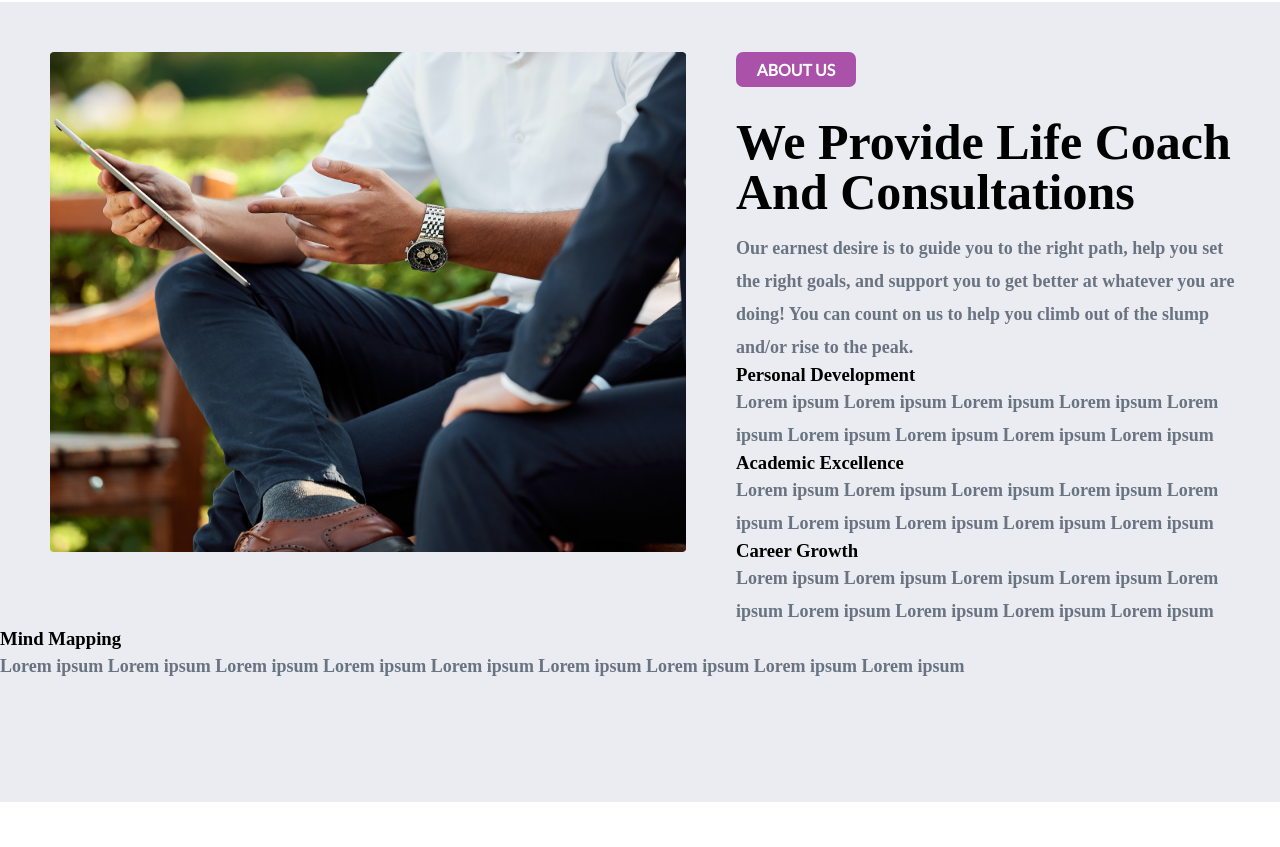
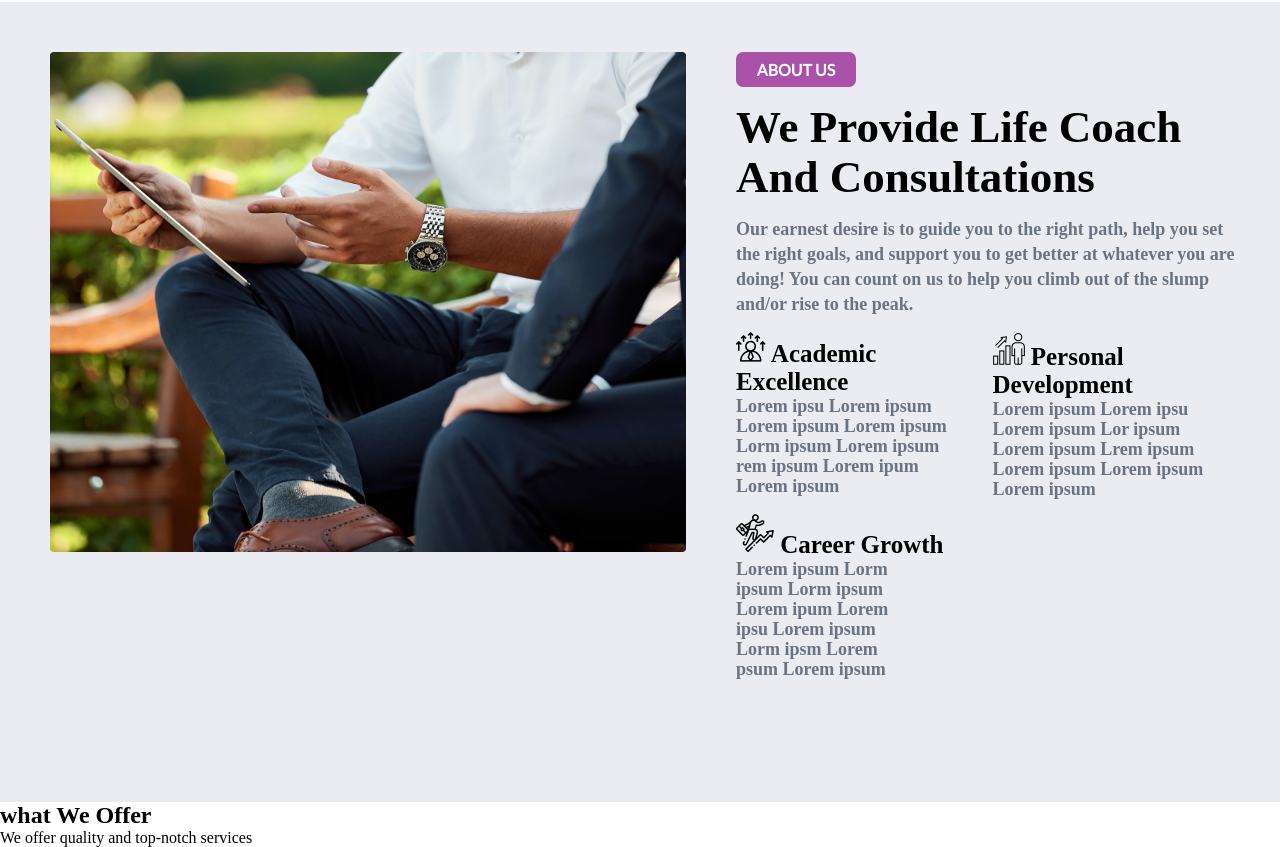
Before and after one commit to emeeks94/Colegio_Project, a plain HTML site: page index.html in a window 1280 px wide. Shown: the part 798-1645 px from the top of the page. Before the commit the page ends 1600 px from the top, so only its background shows below. Drawn offline with Linux system fonts and the light colour scheme; a web font is replaced by a local one.

Commit message:
Images added to the Home tab

```diff
--- a/index.html
+++ b/index.html
@@ -48,10 +48,10 @@
             </button>
           </div>
           <div class="column2">
-            <img class="images img1" src="Images/qatar1.webp" alt="man" />
-            <img class="images img2" src="Images/qatar3.jpg" alt="bricks" />
-            <img class="images img1" src="Images/qatar3.jpg" alt="lady" />
-            <img class="images img4" src="Images/qatar4.jpg" alt="runman" />
+            <img class="images img1" src="Images/Rectangle 2602.png" alt="man" />
+            <img class="images img2" src="Images/Rectangle 2603.png" alt="bricks" />
+            <img class="images img1" src="Images/Rectangle 2604.png" alt="lady" />
+            <img class="images img4" src="Images/Rectangle 2605.png" alt="runman" />
           </div>
         </div>
       </div>
@@ -62,23 +62,34 @@
             <img class="img" src="Images/man.png" alt="image">
             <div class="text">
                 <button class="about">ABOUT US</button>
-            <h2>We Provide Life Coach And Consultations</h2>
-            <h6>Our earnest desire is to guide you to the right path, help you set the right goals, and support you to get better at whatever you are doing! You can count on us to help you climb out of the slump and/or rise to the peak.</h6>
+                <h2>We Provide Life Coach And Consultations</h2>
+                <h6>Our earnest desire is to guide you to the right path, help you set the right goals, and support you to get better at whatever you are doing! You can count on us to help you climb out of the slump and/or rise to the peak.</h6>
 
-            <h3>Personal Development</h3>
-            <h6>Lorem ipsum Lorem ipsum Lorem ipsum Lorem ipsum Lorem ipsum Lorem ipsum Lorem ipsum Lorem ipsum Lorem ipsum </h6>
-            <h3>Academic Excellence</h3>
-            <h6>Lorem ipsum Lorem ipsum Lorem ipsum Lorem ipsum Lorem ipsum Lorem ipsum Lorem ipsum Lorem ipsum Lorem ipsum </h6>
-            <h3>Career Growth</h3>
-            <h6>Lorem ipsum Lorem ipsum Lorem ipsum Lorem ipsum Lorem ipsum Lorem ipsum Lorem ipsum Lorem ipsum Lorem ipsum </h6>
-            <h3>Mind Mapping</h3>
-            <h6>Lorem ipsum Lorem ipsum Lorem ipsum Lorem ipsum Lorem ipsum Lorem ipsum Lorem ipsum Lorem ipsum Lorem ipsum </h6>
+                <div class="row1">
+                    <div class="personal">
+                        <h3 class="abt"><img src="Images/academic.png" alt=""> Academic Excellence</h3>
+                        <h6 class="text">Lorem ipsu Lorem ipsum Lorem ipsum Lorem ipsum Lorm ipsum Lorem ipsum rem ipsum Lorem ipum Lorem ipsum </h6>
+                    </div>
+                    <div class="academic">
+                        <h3 class="abt"><img src="Images/personal-growth.png" alt=""> Personal Development</h3>
+                        <h6 class="text">Lorem ipsum Lorem ipsu Lorem ipsum Lor ipsum Lorem ipsum Lrem ipsum Lorem ipsum Lorem ipsum Lorem ipsum </h6>
+                    </div>
+                </div>
+                <div class="row2">
+                    <div class="career">
+                        <h3 class="abt"><img src="Images/promotion 1.png" alt=""> Career Growth</h3>
+                        <h6 class="text">Lorem ipsum Lorm ipsum Lorm ipsum Lorem ipum Lorem ipsu Lorem ipsum Lorm ipsm Lorem psum Lorem ipsum </h6>
+                    </div>
+
+                </div>
             </div>
-
-
-
-
-
+        </div>
+    </section>
+    <!--This section is for the Services aspect-->
+    <section>
+        <div id="services">
+            <h1>what We Offer</h1>
+            <p>We offer quality and top-notch services</p>
         </div>
     </section>
   </body>
--- a/style.css
+++ b/style.css
@@ -163,18 +163,38 @@ button.about {
 }
 
 .about-us h2 {
-    font-size: 50px;
+    font-size: 45px;
     line-height: 50px;
-    margin: 30px 0 15px;
+    margin: 15px 0 15px;
 }
 
 .about-us h6 {
     font-size: 18px;
-    line-height: 33px;
+    line-height: 25px;
     color: #6A7381;
 }
 
 .text {
     padding-right: 30px;
+}
 
+.row1 {
+    display: flex;
+    margin-top: 15px;
 }
+
+h6.text {
+    font-size: 18px;
+    line-height: 20px;
+    color: #6A7381;
+}
+
+.row2 {
+    display: flex;
+    margin-top: 15px;
+    padding-right: 300px;
+}
+
+.abt {
+    font-size: 25px;
+}
```
Also changed, not shown: Images/Rectangle 2602.png (added), Images/Rectangle 2603.png (added), Images/Rectangle 2604.png (added), Images/Rectangle 2605.png (added), Images/academic.png (added), Images/personal-growth.png (added), Images/promotion 1.png (added).
